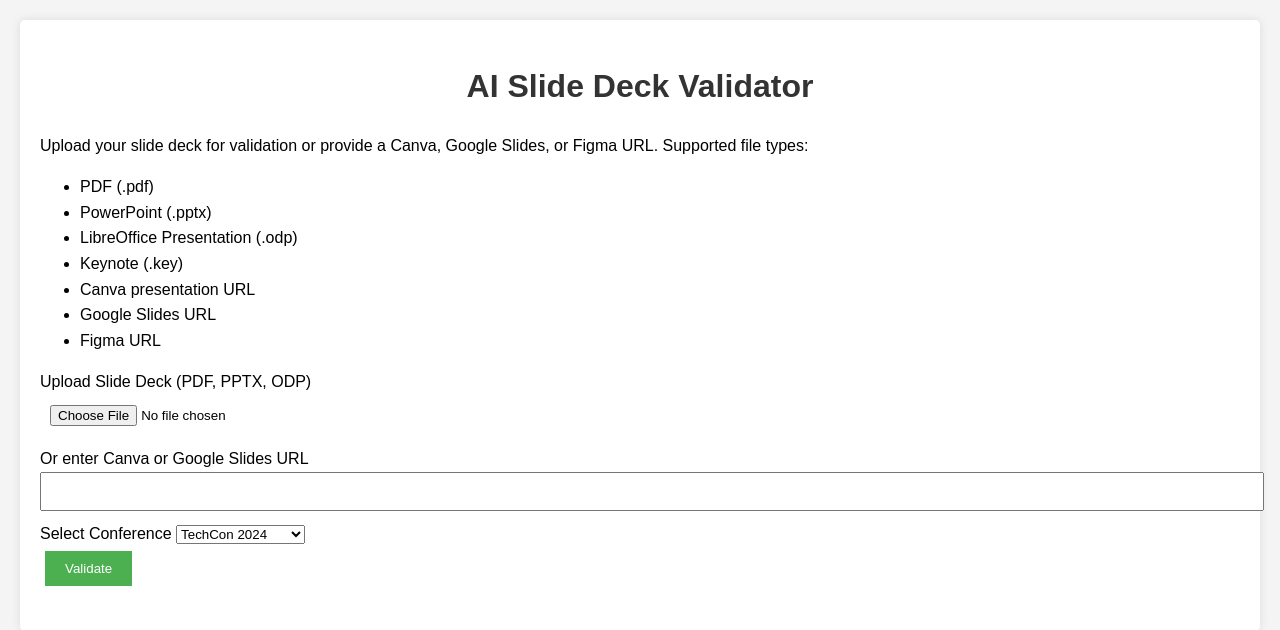
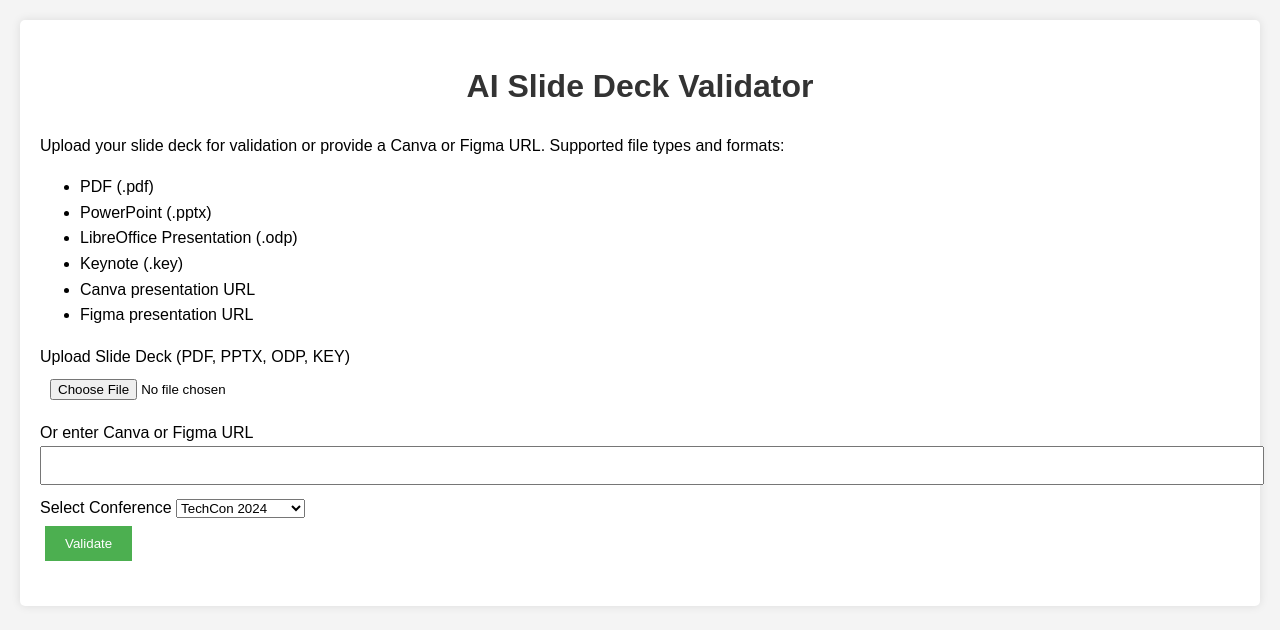
Before and after one commit to theSchein/SlideCheck, a Flask app: page / in a window 1280 px wide. Shown: the top 630 px of the page. Run offline with Flask 3, Linux system fonts and the light colour scheme; some libraries are stand-ins or nearby versions.

```diff
--- a/app.py
+++ b/app.py
@@ -50,8 +50,8 @@ class Submission(db.Model):
     conference = db.relationship('Conference', backref=db.backref('submissions', lazy=True))
 
 class SlideForm(FlaskForm):
-    file = FileField('Upload Slide Deck (PDF, PPTX, ODP)', validators=[Optional()])
-    url = StringField('Or enter Canva or Google Slides URL', validators=[Optional(), URL()])
+    file = FileField('Upload Slide Deck (PDF, PPTX, ODP, KEY)', validators=[Optional()])
+    url = StringField('Or enter Canva or Figma URL', validators=[Optional(), URL()])
     conference = SelectField('Select Conference', coerce=int, validators=[DataRequired()])
     submit = SubmitField('Validate')
 
--- a/templates/index.html
+++ b/templates/index.html
@@ -9,15 +9,14 @@
 <body>
     <div class="container">
         <h1>AI Slide Deck Validator</h1>
-        <p>Upload your slide deck for validation or provide a Canva, Google Slides, or Figma URL. Supported file types:</p>
+        <p>Upload your slide deck for validation or provide a Canva or Figma URL. Supported file types and formats:</p>
         <ul>
             <li>PDF (.pdf)</li>
             <li>PowerPoint (.pptx)</li>
             <li>LibreOffice Presentation (.odp)</li>
             <li>Keynote (.key)</li>
             <li>Canva presentation URL</li>
-            <li>Google Slides URL</li>
-            <li>Figma URL</li>
+            <li>Figma presentation URL</li>
         </ul>
         <form method="POST" enctype="multipart/form-data">
             {{ form.hidden_tag() }}
```
